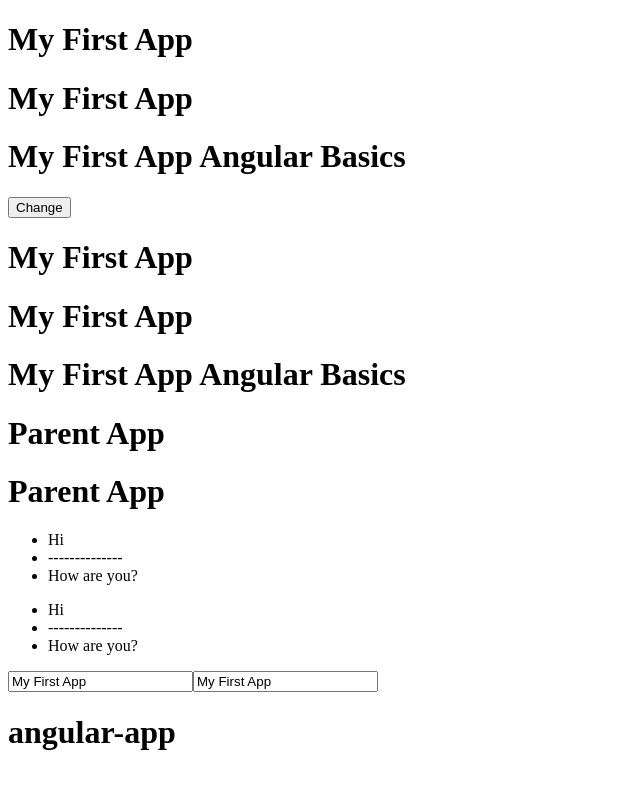
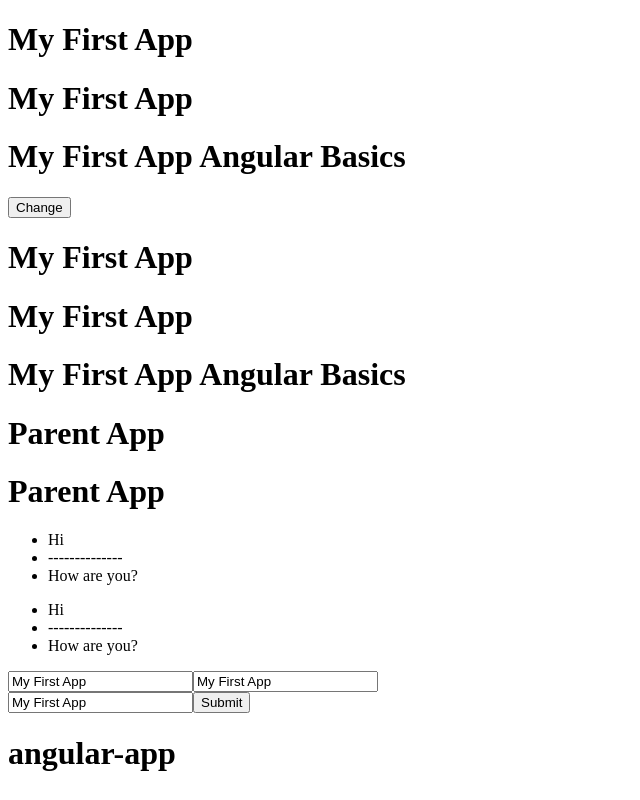
Before and after one commit to santoshsanju/angular, an Angular app in the folder angular-app/: page / in a window 1280 px wide. Shown: the whole page, without its empty margins (0-640 px from the left). Built offline with nearby package versions, Linux system fonts and the light colour scheme.

Commit message:
Form submit

```diff
--- a/angular-app/src/app/header/header.component.html
+++ b/angular-app/src/app/header/header.component.html
@@ -47,3 +47,9 @@
 
 <!-- Signal Two-way binding -->
 <input type="text" name="title" [(ngModel)]="signalTitle">
+
+<!-- Form submit -->
+<form action="" (ngSubmit)="onSubmit()">
+  <input type="text" name="title" [(ngModel)]="title">
+  <button type="submit">Submit</button>
+</form>
--- a/angular-app/src/app/header/header.component.ts
+++ b/angular-app/src/app/header/header.component.ts
@@ -50,4 +50,9 @@ export class HeaderComponent {
 
   // Control flow
   items = [ "Hi", "Hello", "How are you?" ];
+
+  // Form Submit
+  onSubmit() {
+    this.title = "changed to new";
+  }
 }
```
